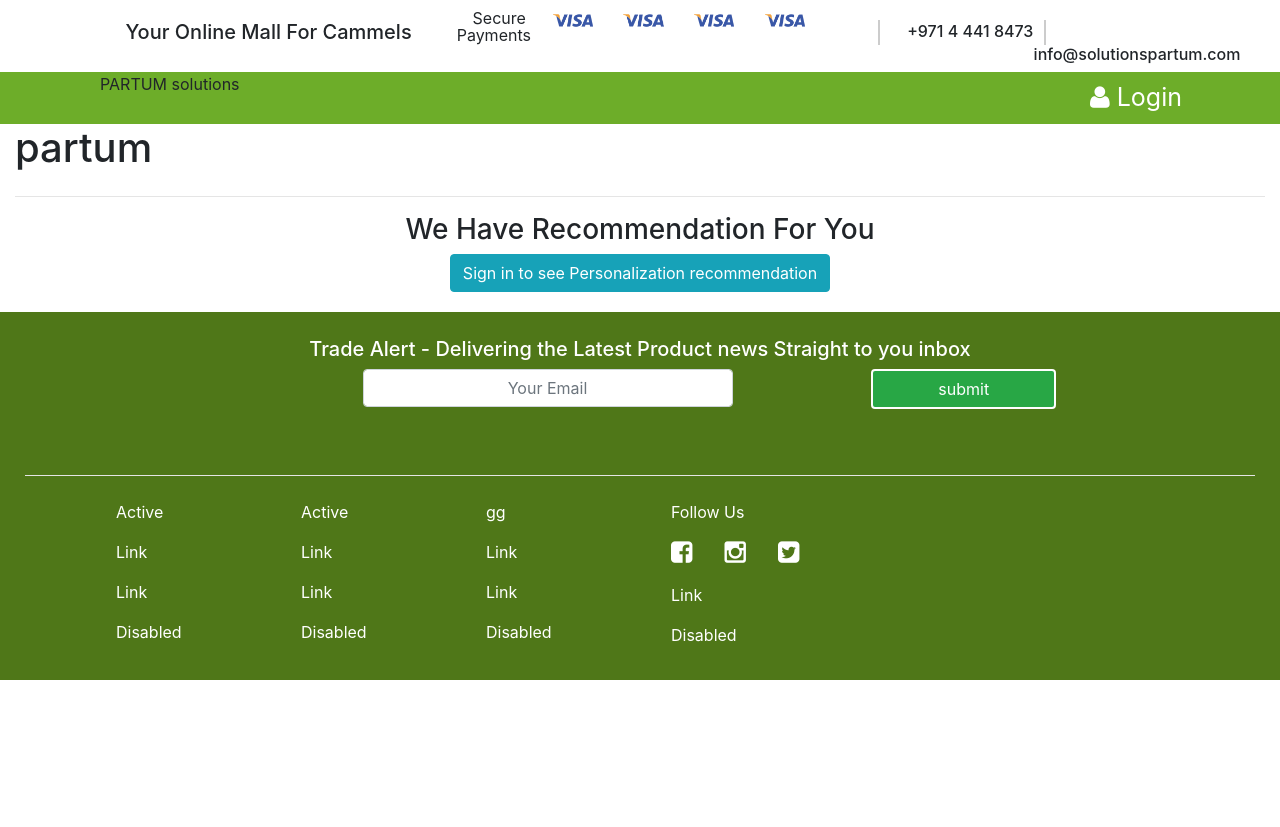
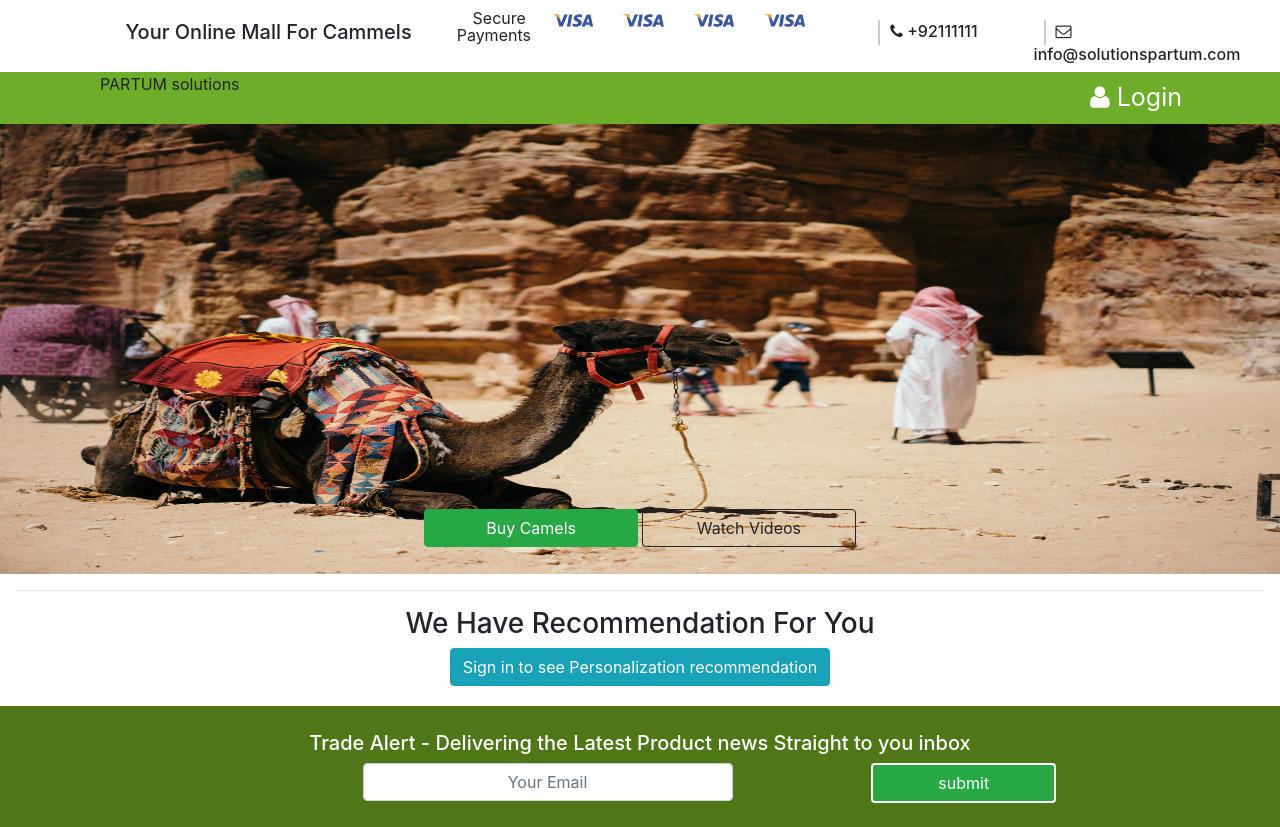
Before and after one commit to ali-python/ebazar, a Django app: page /login/ in a window 1280 px wide. Shown: the top 827 px of the page. Before the commit the page ends 680 px from the top, so only its background shows below. Run offline with Django 3.2, Linux system fonts and the light colour scheme; some libraries are stand-ins or nearby versions.

Commit message:
updatation registation design

```diff
--- a/app_static/css/custom.css
+++ b/app_static/css/custom.css
@@ -7,10 +7,17 @@
     padding-right: 10px;
     border-right: 2px solid #ccc;
 }
-i{
-    color: #fff;
-    display:inline-block;
-}
 .nav-link{
     color:#fff;
-    }
+ }
+.bg_img{
+    width: 100%;
+    position: relative;
+    display: inline-block;
+}
+.bg_button{
+    position: absolute;
+    bottom: 6%;
+    left: 0%;
+    width: 100%;
+}
--- a/templates/base.html
+++ b/templates/base.html
@@ -29,7 +29,7 @@
         <img class="col-lg-2" src="{% static 'img/visa.png' %}" style="padding:0px">
     </div>
     <div class="col-lg-4">
-        <h6 class="col-lg-5 pull-left phone" style="padding:20px 0 0 0" ><i class="fa fa-phone"></i> +971 4 441 8473 </h6>
+        <h6 class="col-lg-5 pull-left phone" style="padding:20px 0 0 0" ><i class="fa fa-phone"></i> +92111111 </h6>
         <h6 class="col-lg-7 pull-right phone" style="padding:0px;padding-top:20px"><i class="fa fa-envelope-o"></i> info@solutionspartum.com </h6>
     </div>
 </div>
@@ -159,7 +159,7 @@
                 <div class="container">
                     <div class="row">
                         <div class="col-md-12 text-center" style="margin:15px 0 25px">
-                                <a class="btn btn-danger  col-md-3" href="#"><i class="fa fa-google" ></i></a>
+                                <a class="btn btn-danger  col-md-3" href="{% url 'social:begin' 'google-oauth2' %}"><i class="fa fa-google" ></i></a>
                                 <a class="btn btn-primary  col-md-3" href="{% url 'social:begin' 'facebook' %}"><i class="fa fa-facebook"></i>
                                 </a>
                         </div>
@@ -198,12 +198,12 @@
                 <div class="container">
                     <div class="row">
                         <div class="col-md-12 text-center" style="margin:15px 0 25px">
-                                <a href="#" class="btn btn-danger  col-md-3"><i class="fa fa-google" ></i></a>
+                                <a href="{% url 'social:begin' 'google-oauth2' %}" class="btn btn-danger  col-md-3"><i class="fa fa-google" ></i></a>
                                 <a class="btn btn-primary  col-md-3" href="{% url 'social:begin' 'facebook' %}"><i class="fa fa-facebook"></i>
                                 </a>
                         </div>
                     </div>
-                     <form class="form-login text-center" method="post" action="{% url 'register' %}">
+                     <form class="form-login text-center" method="post" action="{% url 'common:register' %}">
             <h2 class="form-login-heading">Registration Form</h2>
             <div class="login-wrap">
                 {% csrf_token %}
--- a/templates/login.html
+++ b/templates/login.html
@@ -1,10 +1,15 @@
  {% extends 'base.html' %}
     {% block title %} Home {% endblock %}
     {% block content %}
+ {% load static %}
 <div class="row" style="margin:0px">
-    <div class="col-lg-12">
-        <div class="contianer">
-                <h1>partum</h1>
+    <div class="col-lg-12" style="padding:0px">
+   <div class="bg_img">
+       <img src="{% static 'img/camel1.jpg' %}" style="width:100%;height:450px">
+   </div>
+        <div class="text-center bg_button">
+            <a href="#"  class="btn btn-success col-md-2">Buy Camels</a>
+            <a href="#"  class="btn col-md-2" style="border:1px solid">Watch Videos</a>
         </div>
     </div>
 
```
Also changed, not shown: app_static/img/camel1.jpg (added).
